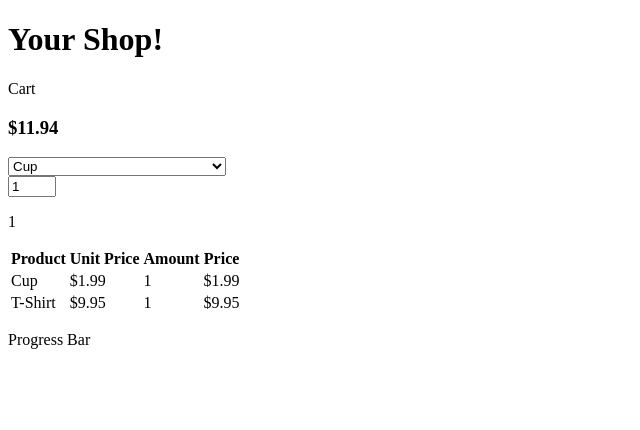
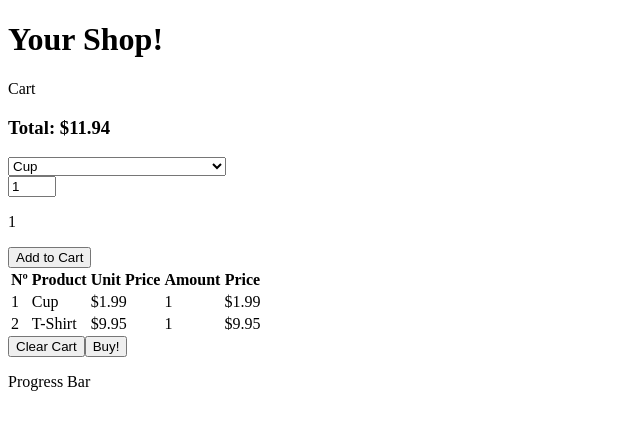
Before and after one commit to ViniciusLagoGehrke/bike_E-commerce, a React (Vite) app: page / in a window 1280 px wide. Shown: the top 430 px of the page, without its empty margins (0-640 px from the left). Built offline with nearby package versions, Linux system fonts and the light colour scheme.

Commit message:
add button component

```diff
--- a/src/components/App.tsx
+++ b/src/components/App.tsx
@@ -1,6 +1,7 @@
 import { useState } from 'react'
 import ProductList from './ProductList'
 import QuantitySelector from './QuantitySelector'
+import Button from './Button'
 import Cart from './Cart'
 import { ProductType } from '../types'
 import products from '../../data/products.json'
@@ -42,13 +43,18 @@ function App() {
     return cartItems.reduce((acc, cur) => acc + cur.quantity * cur.price, 0)
   }
 
+  const handleAddToCart = (event: React.FormEvent<HTMLFormElement>) => {
+    event.preventDefault()
+    console.log('added to cart')
+  }
+
   return (
     <div className="bg-white">
       <div className="mx-auto flex h-screen max-w-7xl flex-col px-4 sm:px-6 lg:px-8">
         <div className="relative flex flex-auto">
           <div className="flex flex-auto flex-col">
             <header className="flex">
-              <h1 className="w-3/5 flex-auto bg-blue-300 px-2 pb-2 text-2xl font-bold tracking-tight text-gray-900 sm:text-4xl">
+              <h1 className="flex-auto bg-blue-300 px-2 pb-2 text-2xl font-bold tracking-tight text-gray-900 sm:text-4xl">
                 Your Shop!
               </h1>
               <aside
@@ -57,12 +63,13 @@ function App() {
               >
                 <div>Cart</div>
                 <div>
-                  <h3>${calculateTotal()}</h3>
+                  <h3 className="font-bold">Total: ${calculateTotal()}</h3>
                 </div>
               </aside>
             </header>
             <div className="relative flex flex-auto">
-              <main className="flex w-3/5 flex-auto flex-wrap bg-green-300">
+              <main className="flex-auto bg-green-300 py-2">
+                <form className="flex flex-wrap" onSubmit={handleAddToCart}>
                   <ProductList list={products} handleChange={handleChange} />
                   <QuantitySelector
                     currentAmount={quantity}
@@ -71,12 +78,14 @@ function App() {
                   />
                   {selected ? <p>{selected.productName}</p> : null}
                   <p>{quantity}</p>
+                  <Button title="Add to Cart" />
+                </form>
               </main>
               <Cart isCartClosed={isCartClosed} items={cartItems} />
             </div>
           </div>
         </div>
-        <footer className="h-14 bg-orange-300">
+        <footer className="flex h-14 items-center justify-center bg-orange-300">
           <p>Progress Bar</p>
         </footer>
       </div>
--- /dev/null
+++ b/src/components/Button/Button.tsx
@@ -0,0 +1,36 @@
+export type ButtonProps = {
+  title: string
+  buttonStyle?: 'primary' | 'secondary'
+  buttonType?: 'submit' | 'button' | 'link'
+  onClick?: React.MouseEventHandler<HTMLButtonElement>
+}
+
+function Button({
+  title,
+  buttonStyle = 'primary',
+  buttonType = 'submit',
+  onClick
+}: ButtonProps) {
+  const styleClass =
+    buttonStyle === 'primary'
+      ? 'bg-indigo-600 hover:bg-indigo-700'
+      : 'bg-stone-600 hover:bg-stone-700'
+
+  return (
+    <>
+      {buttonType === 'link' ? (
+        <a className={styleClass} href="/" />
+      ) : (
+        <button
+          type={buttonType}
+          onClick={onClick}
+          className={`${styleClass} flex h-10 items-center justify-center rounded-md border border-transparent px-6 py-3 text-base font-medium text-white shadow-sm`}
+        >
+          {title}
+        </button>
+      )}
+    </>
+  )
+}
+
+export default Button
--- /dev/null
+++ b/src/components/Button/index.ts
@@ -0,0 +1,3 @@
+import Button from './Button'
+
+export default Button
--- a/src/components/Cart/Cart.tsx
+++ b/src/components/Cart/Cart.tsx
@@ -1,39 +1,55 @@
 import { CartItemType } from '../../types'
 import CartItem from './CartItem'
+import Button from '../Button'
+
+type itemsProp = Omit<CartItemType, 'index'>[]
 
 type CartProps = {
   isCartClosed: boolean
-  items: CartItemType[]
+  items: itemsProp
 }
 
 function Cart({ isCartClosed, items }: CartProps) {
+  function renderItems(items: itemsProp) {
+    return (
+      items.length > 0 &&
+      items.map(({ id, productName, price, taxRate, quantity }, index) => (
+        <CartItem
+          index={index}
+          key={id}
+          id={id}
+          productName={productName}
+          price={price}
+          taxRate={taxRate}
+          quantity={quantity}
+        />
+      ))
+    )
+  }
+
   return (
     <aside
       className={`${
         isCartClosed ? 'hidden' : 'absolute'
-      } h-full w-full bg-pink-300 sm:relative sm:w-80`}
+      } right-0 flex h-full w-full flex-col justify-between bg-pink-300 sm:w-80`}
     >
       {items ? (
         <table className="mx-auto mt-2 table w-full table-auto px-2 sm:text-base">
           <tr className="h-8">
+            <th className="font-medium">Nº</th>
             <th className="font-medium">Product</th>
             <th className="font-medium">Unit Price</th>
             <th className="font-medium">Amount</th>
             <th className="font-medium">Price</th>
           </tr>
-          {items.length > 0 &&
-            items.map(({ id, productName, price, taxRate, quantity }) => (
-              <CartItem
-                key={id}
-                id={id}
-                productName={productName}
-                price={price}
-                taxRate={taxRate}
-                quantity={quantity}
-              />
-            ))}
+          {renderItems(items)}
         </table>
       ) : null}
+
+      <div className="flex w-full justify-around py-2">
+        <Button title="Clear Cart" buttonStyle="secondary" />
+        <Button title="Buy!" />
+      </div>
     </aside>
   )
 }
--- a/src/components/Cart/CartItem.tsx
+++ b/src/components/Cart/CartItem.tsx
@@ -1,9 +1,16 @@
 import { CartItemType } from '../../types'
 
-function CartItem({ productName, taxRate, price, quantity }: CartItemType) {
+function CartItem({
+  index,
+  productName,
+  taxRate,
+  price,
+  quantity
+}: CartItemType) {
   console.log(taxRate)
   return (
     <tr>
+      <td className="text-center font-normal">{index + 1}</td>
       <td className="text-center font-normal">{productName}</td>
       <td className="text-center font-normal">${price}</td>
       <td className="text-center font-normal">{quantity}</td>
--- a/src/types.ts
+++ b/src/types.ts
@@ -8,5 +8,7 @@ export type ProductType = {
   [K in ProductKeys]: ProductValueForKey<K>
 }
 
-export type CartItemType = Omit<ProductType, 'maxAmount'> &
-  Record<'quantity', number>
+export type CartItemType = Omit<ProductType, 'maxAmount'> & {
+  quantity: number
+  index: number
+}
--- a/src/utils/index.ts
+++ /dev/null
@@ -1,3 +0,0 @@
-export function classNames(...classes: unknown[]): string {
-  return classes.filter(Boolean).join(' ')
-}
```
Also changed, not shown: 1 other file (tests, documents, lock files or other folders). Lines whose indentation alone changed are shown as unchanged.
